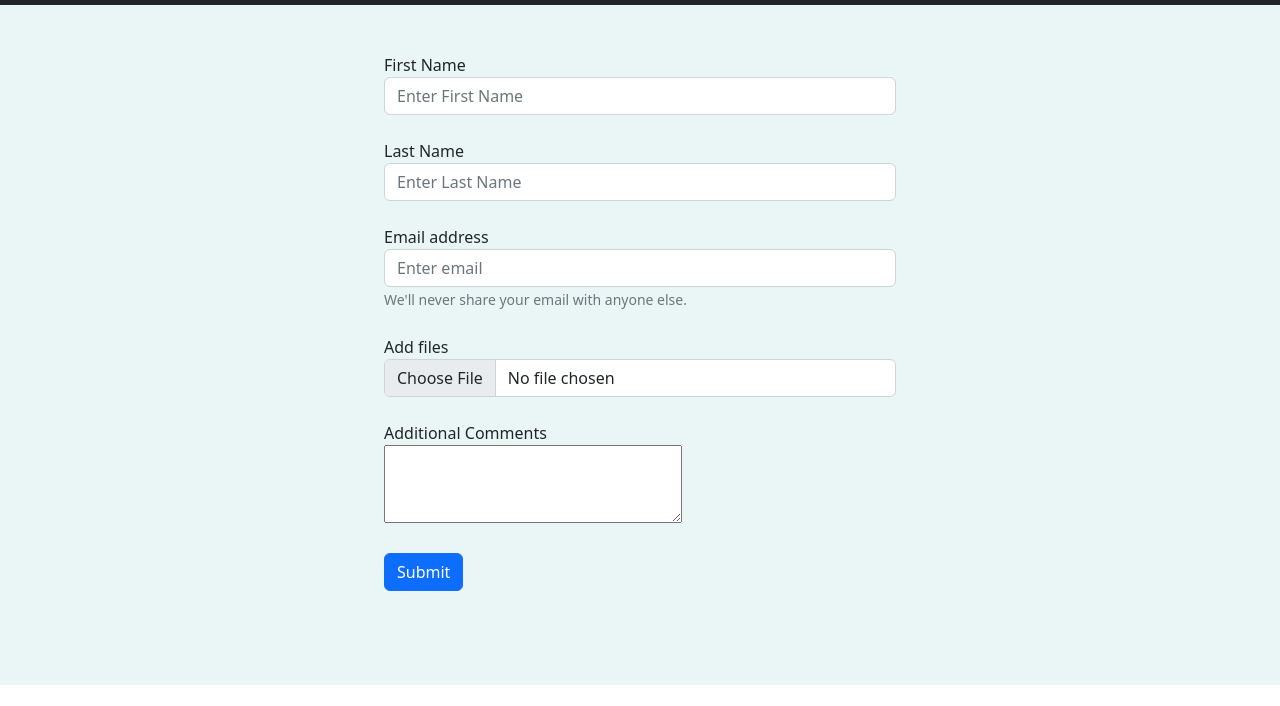
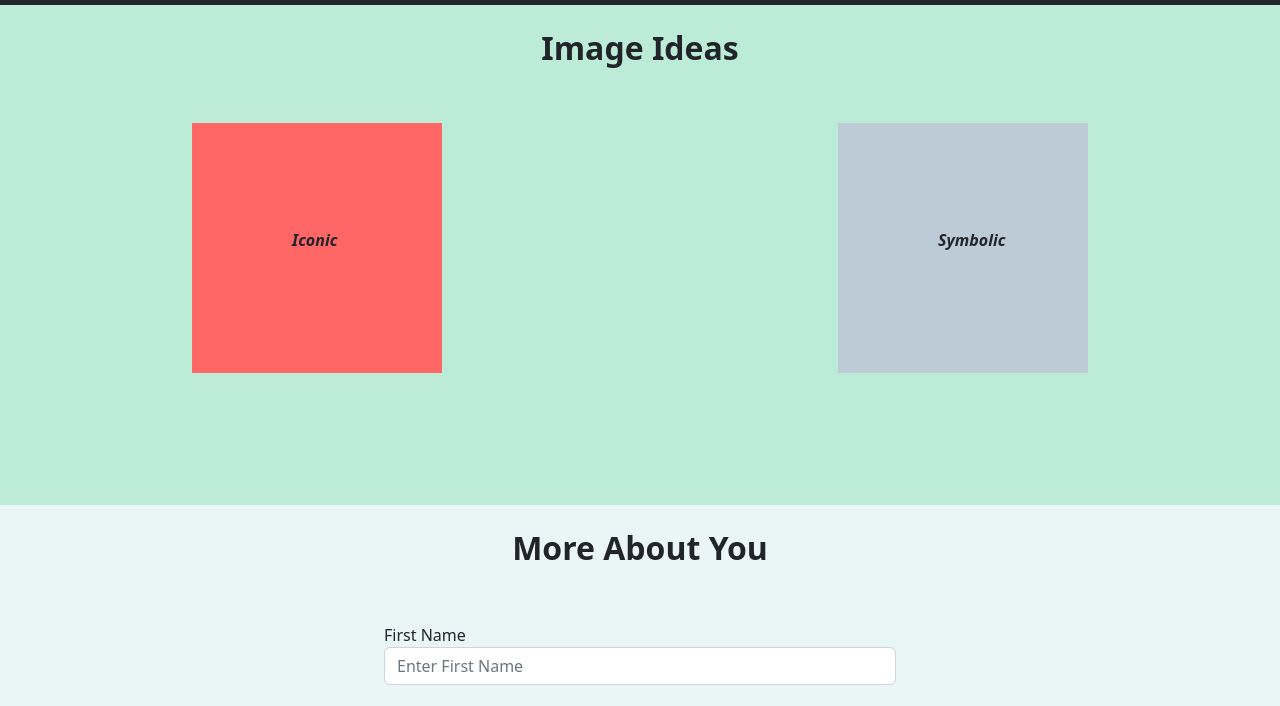
Before and after one commit to Kritya24/sessional-assessment-2, a plain HTML site: page index.html in a window 1280 px wide. Shown: the part 72-778 px from the top of the page. Drawn offline with nearby package versions, Linux system fonts and the light colour scheme.

Commit message:
give me grace marks

```diff
--- a/index.html
+++ b/index.html
@@ -12,6 +12,8 @@
     <script src="https://cdn.jsdelivr.net/npm/bootstrap@5.2.0/dist/js/bootstrap.bundle.min.js" integrity="sha384-A3rJD856KowSb7dwlZdYEkO39Gagi7vIsF0jrRAoQmDKKtQBHUuLZ9AsSv4jD4Xa" crossorigin="anonymous"></script>
 </head>
 <body>
+
+    <!--Navigation Bar-->
     <nav class = "navbar navbar-expand-lg navbar-dark bg-dark">
         &nbsp;&nbsp;&nbsp;&nbsp;
         <a class = "navbar-brand" href=""><img src="https://img.icons8.com/color-glass/480/ios-photos.png" class="d-inline-block align-text-top" height="50" ></a>
@@ -20,8 +22,6 @@
           <span class="navbar-toggler-icon"></span>
         </button>
         <div class="collapse navbar-collapse" id="navbarSupportedContent">
-
-
         <ul class = "navbar-nav ms-auto">
             <li class = "nav-item rgap">
                 <a class = "nav-link" href="">Gallery</a>
@@ -38,13 +38,34 @@
         </ul>
         </div>
     </nav>
+
+    <!--Something Else-->
+    <div class="api">
+        <br>
+        <h2 class="hhead"><b>Image Ideas</b></h2>
+        <br>
+        <br>
+        <div class="pot">
+            <b><em>Iconic</em></b>
+
+        </div>
+        <div class="pot1">
+            <b><em>Symbolic</em></b>
+
+        </div>
+
+    </div>
+
+
+
+    <!--Form-->
     <div class="BG">
-
         <form>
             <div class="falign">
                 <br>
+                <h2 class="head"><b>More About You</b></h2>
                 <br>
-
+                <br>
 
                 <div class="form-group" >
                     <label for="exampleInputPassword1">First Name</label>
@@ -55,7 +76,6 @@
                     <div class="form-group">
                         <label for="exampleInputEmail1">Last Name</label>
                         <input type="" class="form-control" id="exampleInputEmail1" aria-describedby="emailHelp" placeholder="Enter Last Name">
-
                       </div>
                       <br>
 
@@ -72,28 +92,19 @@
               </div>
               <br>
 
-
             <div class="form-group">
                 <label for="exampleInputEmail1">Additional Comments</label>
                 <br>
                 <textarea name="" id="" cols="30" rows="3"></textarea>
               </div>
-
-
-
-
-
               <br>
 
-
-
-
-            <button type="submit" class="btn btn-primary">Submit</button>
+            <button type="submit" class="btn btn-dark">Submit</button>
             </div>
           </form>
-
     </div>
 
+    <!--Footer-->
     <footer id="footer">
 
         <a href="https://www.linkedin.com/in/krityadsingh/"<i class="fa-brands fa-linkedin"></i></a>
--- a/style.css
+++ b/style.css
@@ -4,6 +4,12 @@
 .BG{
     height: 680px;
     background-color:  #EAF6F6;
+}
+
+.head{
+    text-align: center;
+
+
 }
 
 #footer {
@@ -29,3 +35,31 @@
   .falign{
     padding: 0% 30%;
   }
+
+  .api{
+    height: 500px;
+    background-color: #BCEBD7;
+
+  }
+  .hhead{
+    text-align: center;
+  }
+
+  .pot{
+    height: 250px;
+    width: 250px;
+    float: left;
+    background-color: #FF6666	;
+    margin-left: 15%;
+    padding-left: 100px;
+    padding-top: 105px;
+  }
+  .pot1{
+    height: 250px;
+    width: 250px;
+    float: right;
+    background-color: #BDCBD6;
+    margin-right: 15%;
+    padding-left: 100px;
+    padding-top: 105px;
+  }
```
Also changed, not shown: AboutYou.txt (added).
